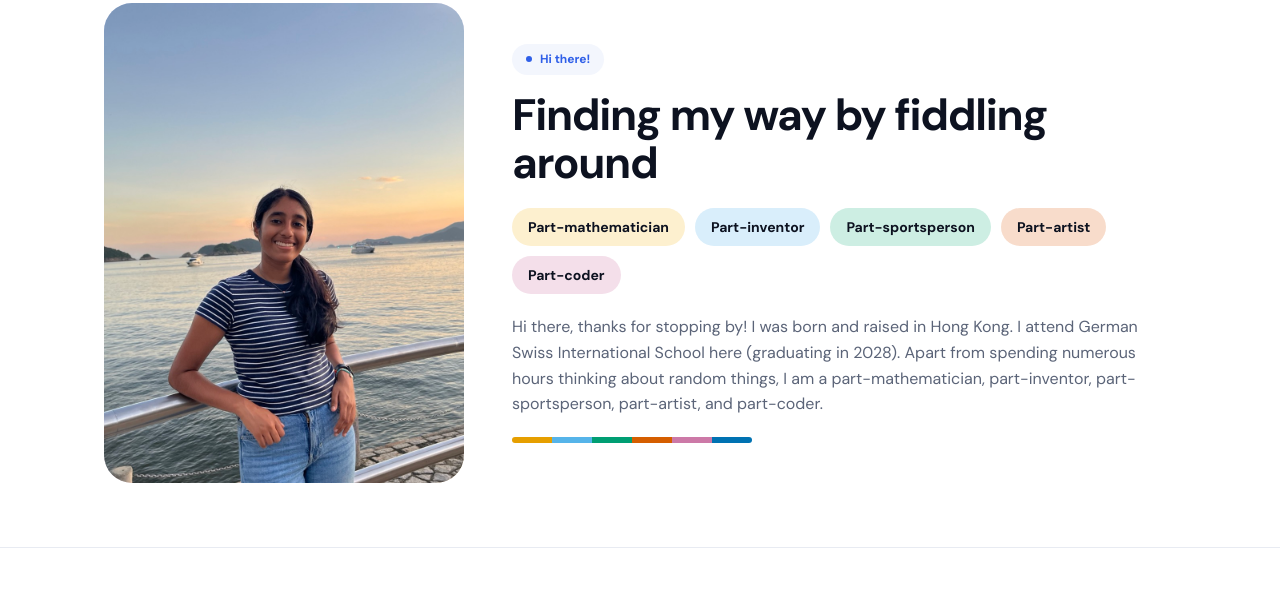
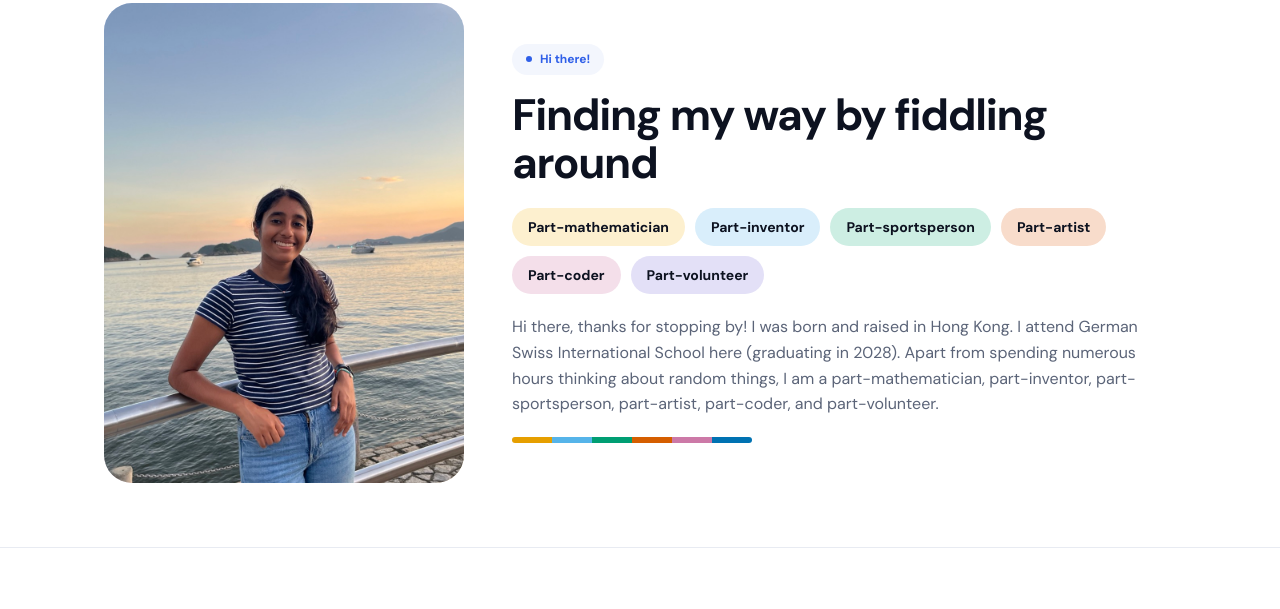
Before and after one commit to Shivanigupta03/HueView, a plain HTML site: page index.html in a window 1280 px wide. Shown: the part 699-1308 px from the top of the page. Drawn offline with Linux system fonts and the light colour scheme.

Commit message:
Add Part-volunteer chip
Co-Authored-By: Claude Sonnet 5.5 <noreply@anthropic.com>

```diff
--- a/index.html
+++ b/index.html
@@ -10,8 +10,8 @@
 <a class="tile" href="hueview.html"><div class="cap"><div><h3>HueView</h3><p>Affordable colour-identification glasses, 3D printed and taken from concept to prototype to testing to field use.</p></div><span class="arrow">→</span></div></a></div>
 <section id="about"><div class="wrap about"><div class="photo " data-label="Me"><img src="images/me.jpg" alt="Shivani by the sea at sunset" onerror="this.remove()"></div>
 <div><span class="badge"><i></i>Hi there!</span><h2 style="margin-top:16px">Finding my way by fiddling around</h2>
-<div class="chips"><span class="chip">Part-mathematician</span><span class="chip">Part-inventor</span><span class="chip">Part-sportsperson</span><span class="chip">Part-artist</span><span class="chip">Part-coder</span></div>
-<p class="muted">Hi there, thanks for stopping by! I was born and raised in Hong Kong. I attend German Swiss International School here (graduating in 2028). Apart from spending numerous hours thinking about random things, I am a part-mathematician, part-inventor, part-sportsperson, part-artist, and part-coder.</p><div class="spectrum"><i style="background:#E69F00"></i><i style="background:#56B4E9"></i><i style="background:#009E73"></i><i style="background:#D55E00"></i><i style="background:#CC79A7"></i><i style="background:#0072B2"></i></div></div></div></section>
+<div class="chips"><span class="chip">Part-mathematician</span><span class="chip">Part-inventor</span><span class="chip">Part-sportsperson</span><span class="chip">Part-artist</span><span class="chip">Part-coder</span><span class="chip">Part-volunteer</span></div>
+<p class="muted">Hi there, thanks for stopping by! I was born and raised in Hong Kong. I attend German Swiss International School here (graduating in 2028). Apart from spending numerous hours thinking about random things, I am a part-mathematician, part-inventor, part-sportsperson, part-artist, part-coder, and part-volunteer.</p><div class="spectrum"><i style="background:#E69F00"></i><i style="background:#56B4E9"></i><i style="background:#009E73"></i><i style="background:#D55E00"></i><i style="background:#CC79A7"></i><i style="background:#0072B2"></i></div></div></div></section>
 <section id="parts"><div class="wrap"><h2>A bit more about me</h2>
 <div class="kids parts"><figure><div class="photo" data-label="Part-mathematician"><img src="images/mathematician.jpg" alt="Ross Mathematics Program" onerror="this.remove()"></div><figcaption>Ross Mathematics Program</figcaption></figure>
 <figure><div class="photo" data-label="Part-coder"><img src="images/coder.jpg" alt="Codehers 2025" onerror="this.remove()"></div><figcaption>Codehers 2025</figcaption></figure>
--- a/styles.css
+++ b/styles.css
@@ -71,3 +71,4 @@ footer{border-top:1px solid var(--line);padding:32px 0;color:var(--muted);font-s
 @media(max-width:760px){.kids.parts{grid-template-columns:1fr}}
 .kids.parts figcaption{font-size:14px}
 .card>.btn{margin-top:auto}
+.chip:nth-child(6){background:#e3e0f7}
```
